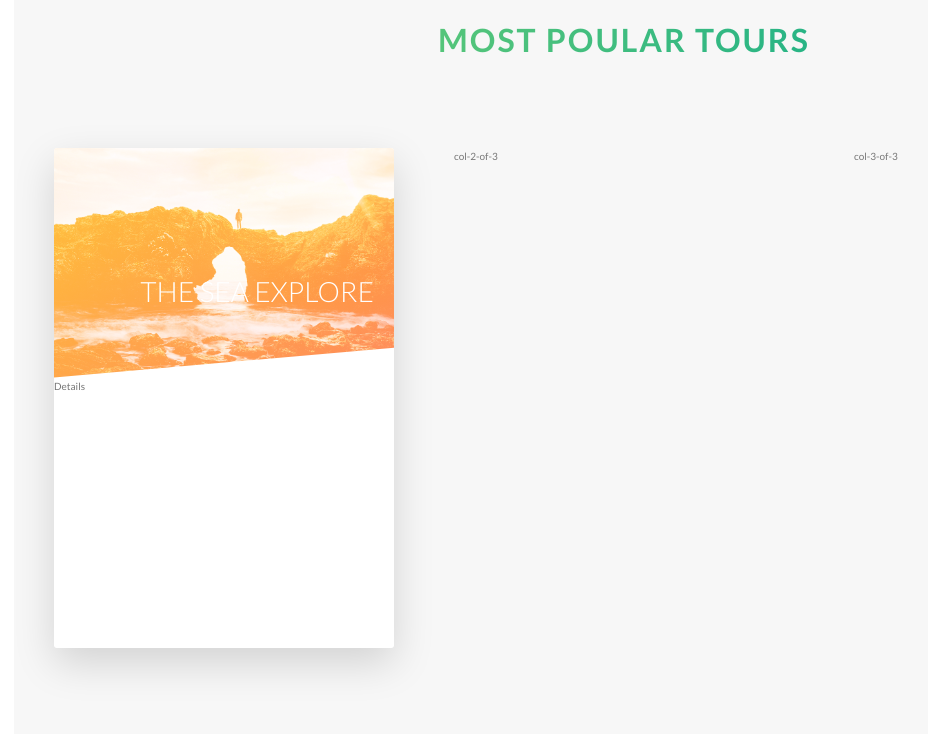
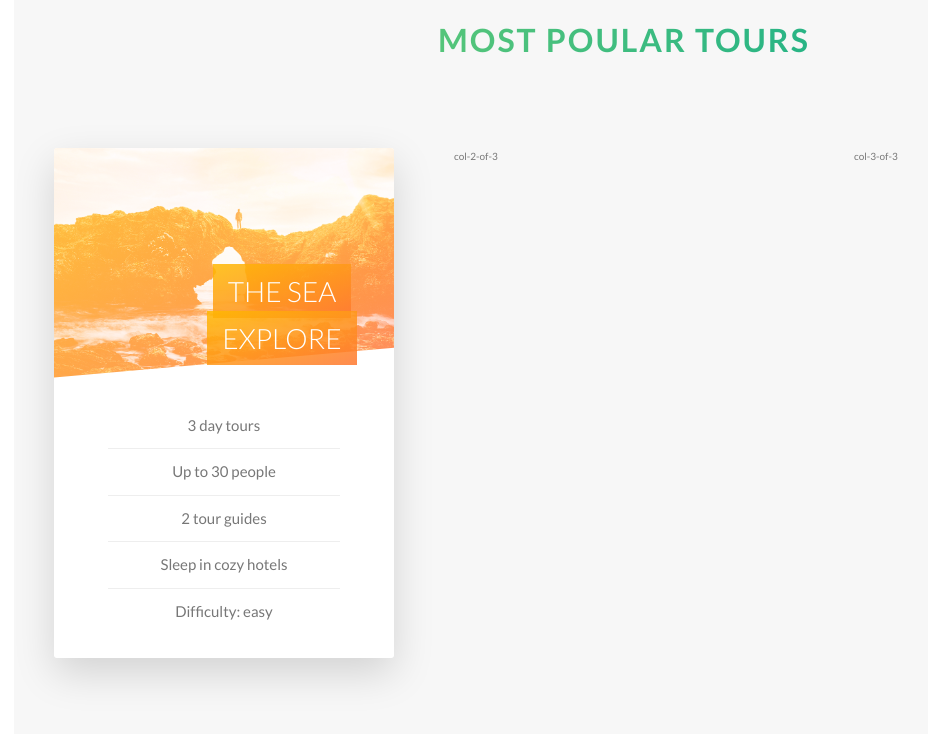
Before and after one commit to Leenamkwon/CSS-Sass, a website: page Natours/index.html in a window 1280 px wide. Shown: the part 2234-2968 px from the top of the page, without its empty margins (16-944 px from the left). Drawn offline with Linux system fonts and the light colour scheme.

Commit message:
card styling complete

```diff
--- a/Natours/index.html
+++ b/Natours/index.html
@@ -161,7 +161,13 @@
                   >
                 </h4>
                 <div class="card__details">
-                  Details
+                  <ul>
+                    <li>3 day tours</li>
+                    <li>Up to 30 people</li>
+                    <li>2 tour guides</li>
+                    <li>Sleep in cozy hotels</li>
+                    <li>Difficulty: easy</li>
+                  </ul>
                 </div>
               </div>
               <div class="card__side card__side--back card__side--back-1">
--- a/Natours/sass/components/_card.scss
+++ b/Natours/sass/components/_card.scss
@@ -2,10 +2,10 @@
   perspective: 150rem;
   -moz-perspective: 150rem;
   position: relative;
-  height: 50rem;
+  height: 51rem;
 
   &__side {
-    height: 50rem;
+    height: 51rem;
 
     transition: all 0.8s ease;
     position: absolute;
@@ -76,16 +76,40 @@
     color: $color-white;
     position: absolute;
     top: 12rem;
-    right: 2rem;
+    right: 1rem;
+    width: 60%;
   }
 
   &__heading--span {
+    padding: 1rem 1.5rem;
+    -webkit-box-decoration-break: clone;
+    box-decoration-break: clone;
+
     &--1 {
       background-image: linear-gradient(
         to right bottom,
-        rgba($color-secondary-light 0.85),
-        rgba($color-secondary-dark 0.85)
+        rgba($color-secondary-light, 0.85),
+        rgba($color-secondary-dark, 0.85)
       );
     }
   }
+
+  &__details {
+    padding: 2.5rem;
+    ul {
+      list-style: none;
+      width: 80%;
+      margin: 0 auto;
+
+      li {
+        text-align: center;
+        font-size: 1.5rem;
+        padding: 1rem;
+
+        &:not(:last-child) {
+          border-bottom: 1px solid #eee;
+        }
+      }
+    }
+  }
 }
```
Also changed, not shown: Natours/css/style.css.
